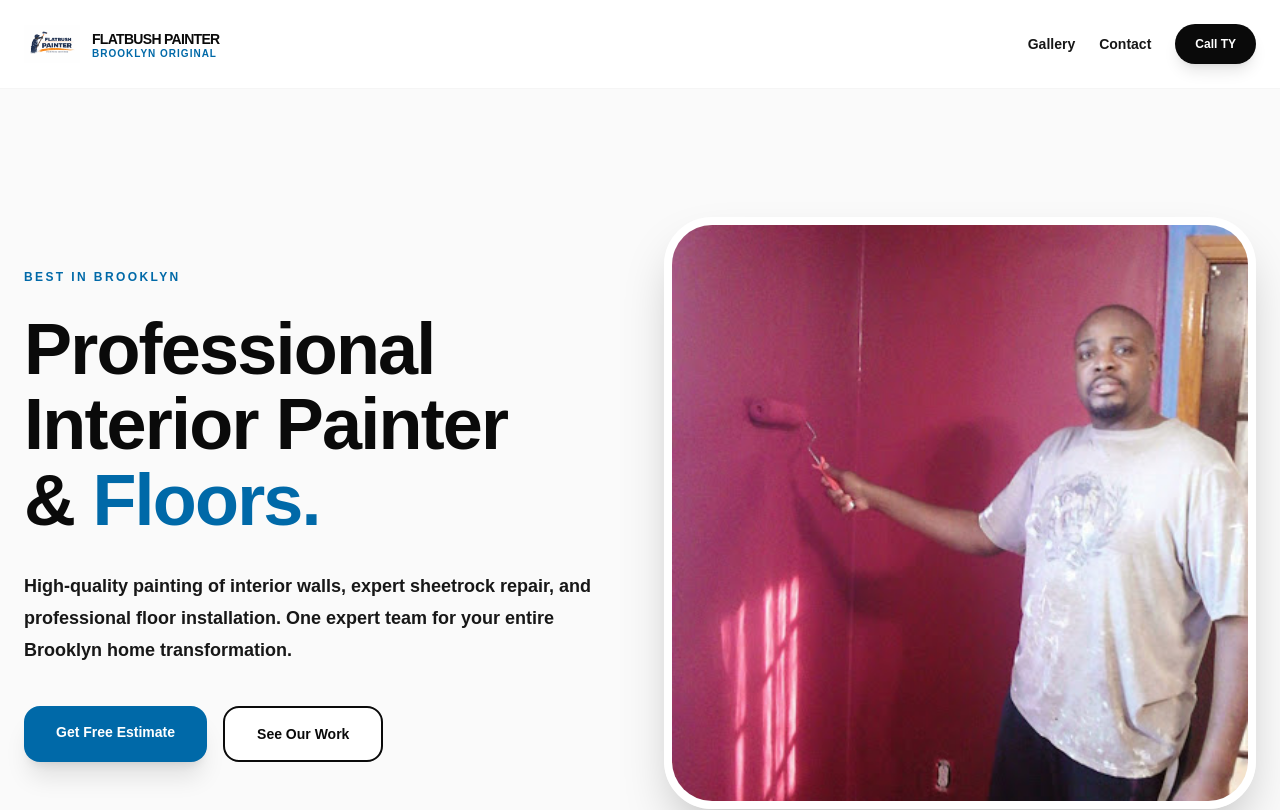
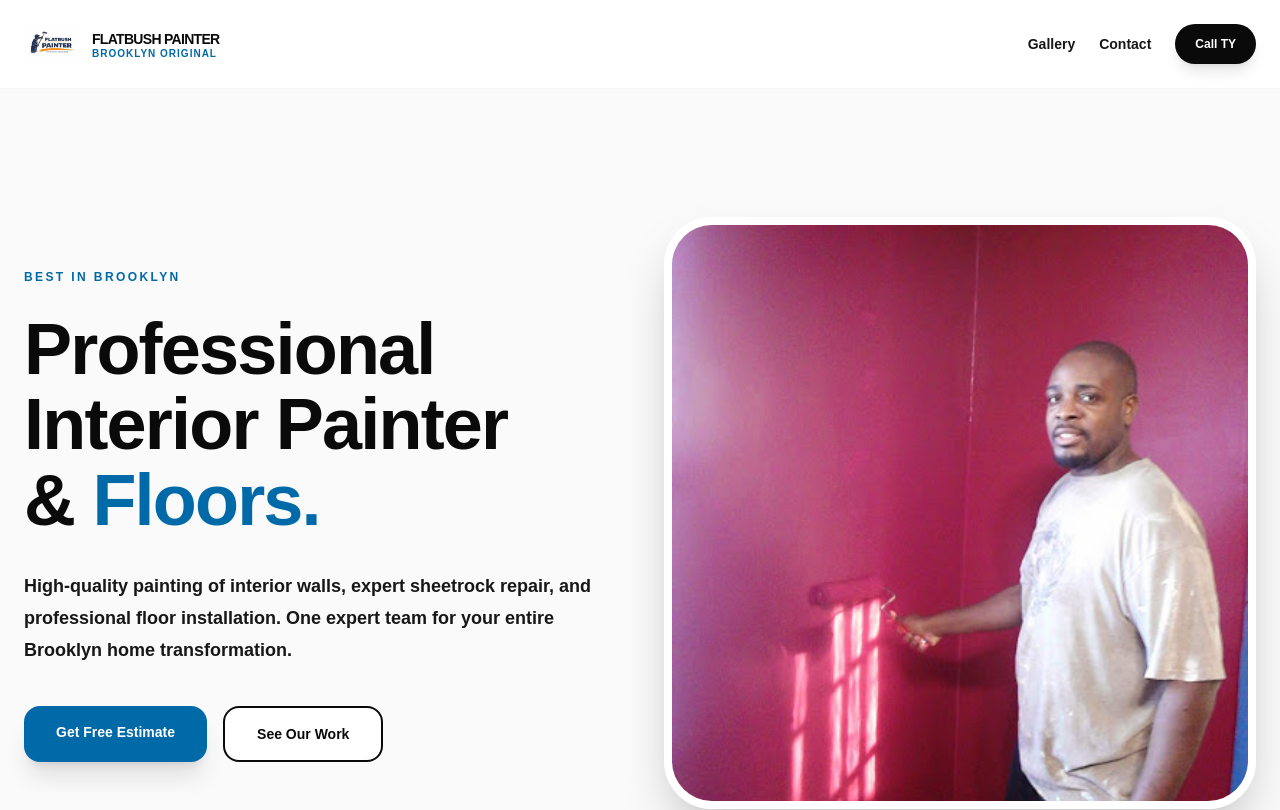
Before and after one commit to TyJam/flatbush-painter, a Next.js app: page / in a window 1280 px wide. Shown: the top 810 px of the page. Built offline with nearby package versions, Linux system fonts and the light colour scheme.

Commit message:
Added kitchen prep and finish photos with high-intent SEO names

```diff
--- a/app/page.tsx
+++ b/app/page.tsx
@@ -95,7 +95,7 @@ export default async function LandingPage() {
             </div>
           </div>
           <div className="relative aspect-square overflow-hidden rounded-[3rem] shadow-2xl border-8 border-white">
-            <Image src="/images/gallery/interior-painting-flatbush-brooklyn-1.jpg" alt="Professional Interior Painter Brooklyn" fill className="object-cover" priority />
+            <Image src="/images/local-brooklyn-painter-providing-professional-interior-services.jpg" alt="Professional Interior Painter Brooklyn" fill className="object-cover" priority />
           </div>
         </div>
       </section>
```
Also changed, not shown: public/images/interior-painting-flatbush-brooklyn-1.jpg (deleted).
